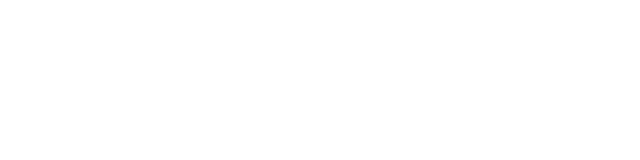
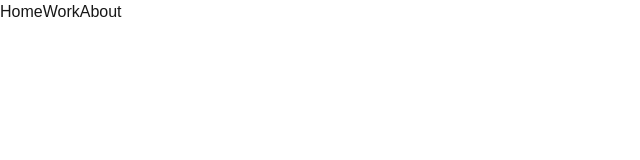
Before and after one commit to webimpactuw/ijournal-uw, a Next.js app: page / in a window 1280 px wide. Shown: the top 160 px of the page, without its empty margins (0-640 px from the left). Built offline with nearby package versions, Linux system fonts and the light colour scheme.

Commit message:
basic navbar without any css

```diff
--- /dev/null
+++ b/Components/Navbar.js
@@ -0,0 +1,17 @@
+import Link from 'next/link';
+
+export default function Navbar() {
+  return (
+    <div>
+        <Link href="/">
+            Home
+        </Link>
+        <Link href="/work">
+            Work
+        </Link>
+        <Link href="/about">
+            About
+        </Link>
+    </div>
+  );
+}
--- a/app/about/page.js
+++ b/app/about/page.js
@@ -1,6 +1,6 @@
 "use client";
 
-export default function Home() {
+export default function About() {
   return (
     <div></div>
   );
--- a/app/layout.js
+++ b/app/layout.js
@@ -1,5 +1,6 @@
 import { Geist, Geist_Mono } from "next/font/google";
 import "./globals.css";
+import Navbar from "../Components/Navbar";
 
 const geistSans = Geist({
   variable: "--font-geist-sans",
@@ -22,6 +23,8 @@
       <body
         className={`${geistSans.variable} ${geistMono.variable} antialiased`}
       >
+      <Navbar />
+
         {children}
       </body>
     </html>
--- a/app/page.js
+++ b/app/page.js
@@ -1,4 +1,5 @@
 "use client";
+import Navbar from "../Components/Navbar";
 
 export default function Home() {
   return (
--- a/app/work/page..js
+++ /dev/null
@@ -1,7 +0,0 @@
-"use client";
-
-export default function Home() {
-  return (
-    <div></div>
-  );
-}
--- /dev/null
+++ b/app/work/page.js
@@ -0,0 +1,7 @@
+export default function Work() {
+  return (
+    <div>
+      <h1>Work</h1>
+    </div>
+  );
+}
```
